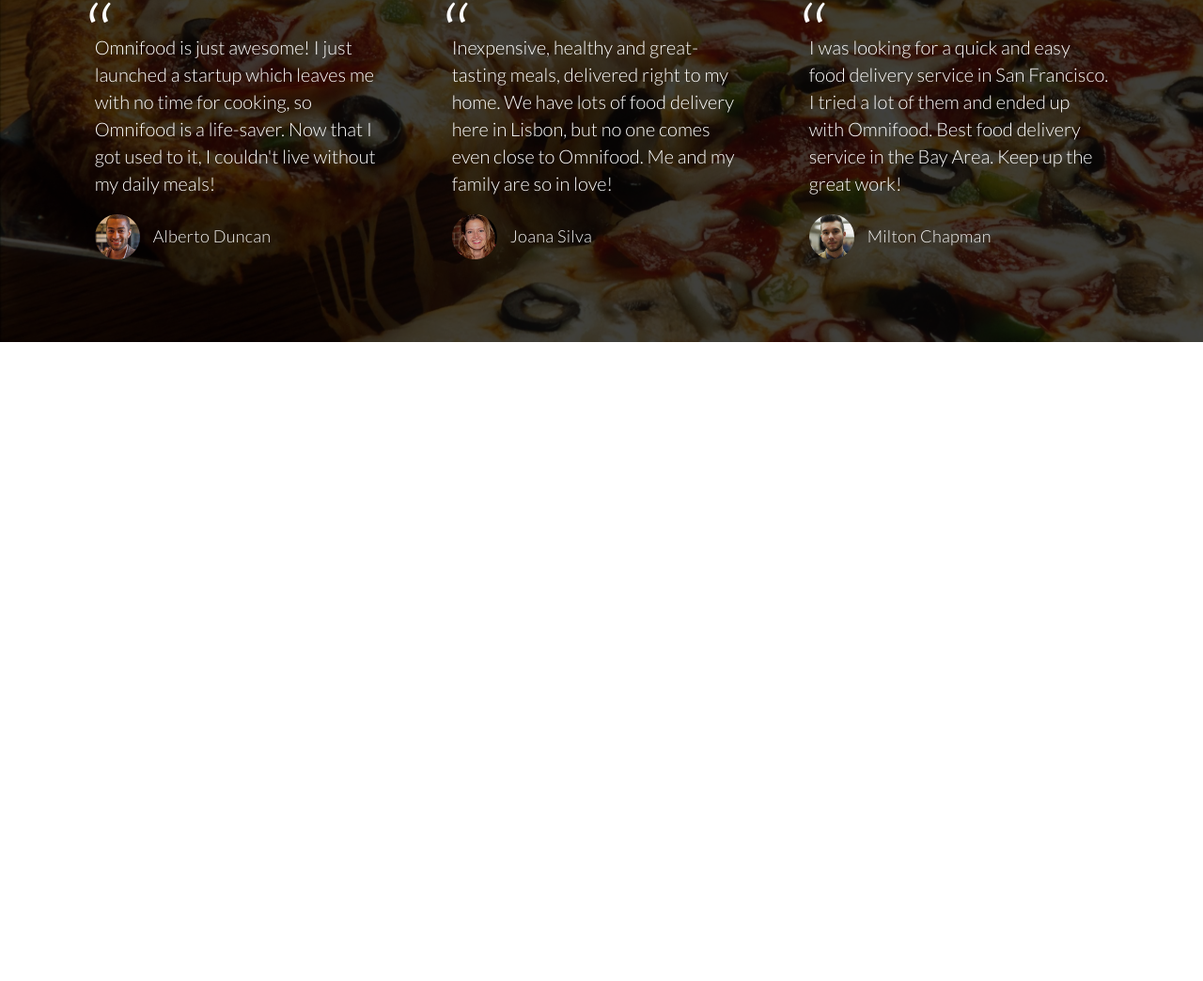
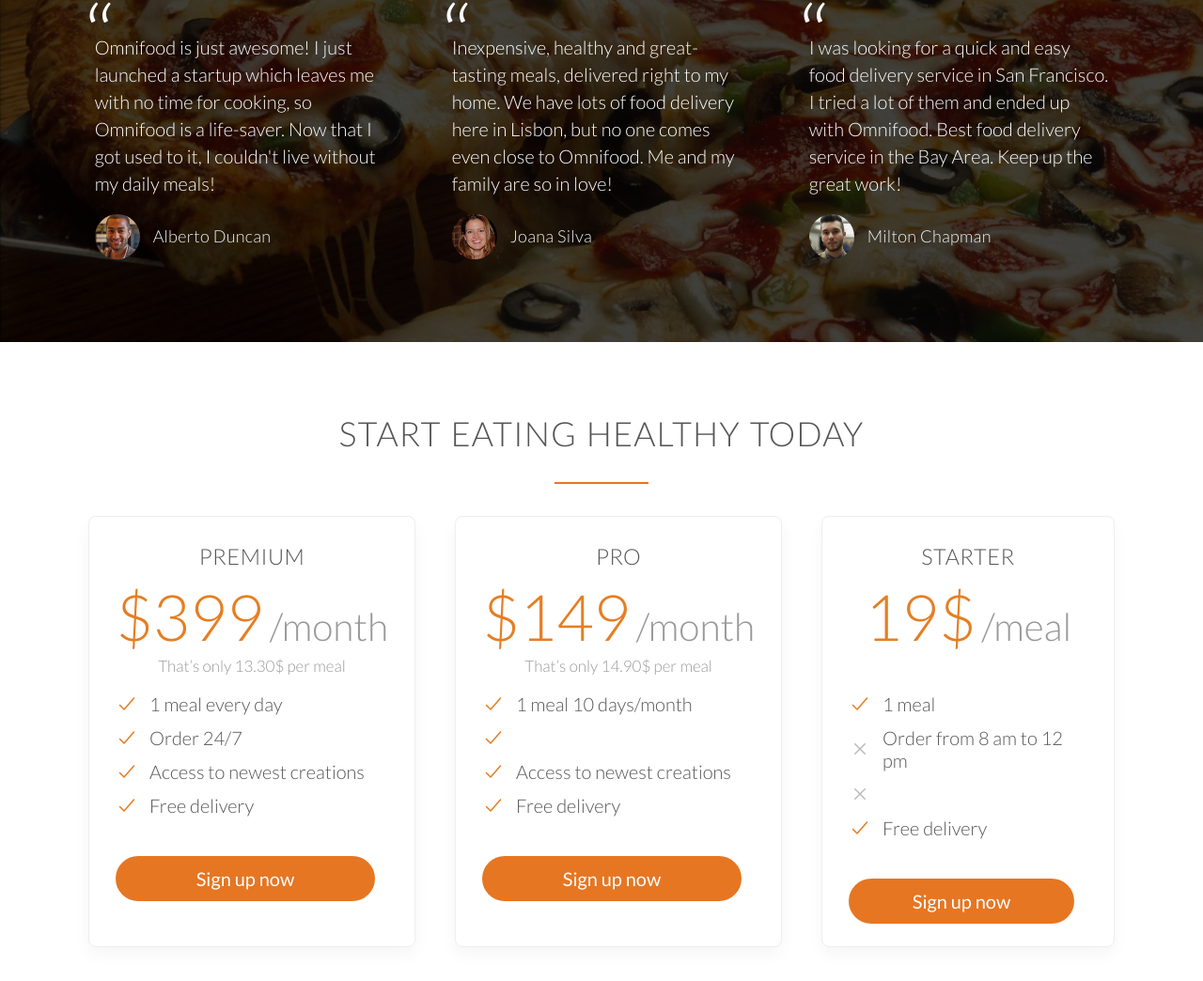
Before and after one commit to ProcessHandle/Website1StIngraham-JoMiranda, a plain HTML site: page index.html in a window 1280 px wide. Shown: the part 3686-4730 px from the top of the page at 94% size. Before the commit the page ends 4050 px from the top, so only its background shows below. Drawn offline with nearby package versions, Linux system fonts and the light colour scheme.

Commit message:
Joel added subscription section

```diff
--- a/index.html
+++ b/index.html
@@ -396,6 +396,85 @@
             font-size: 90%;
             letter-spacing: .3px;
         }
+
+        .bf {
+            background: #fff;
+        }
+
+        .bg {
+            display: grid;
+            grid-template-columns: repeat(3, 1fr);
+            gap: 42px;
+            margin-top: 34px;
+        }
+
+        .bh {
+            background: #fff;
+            border: 1px solid #eee;
+            border-radius: 8px;
+            padding: 28px 28px 24px;
+            text-align: center;
+            box-shadow: 0 8px 18px rgba(0, 0, 0, 0.04);
+        }
+
+        .bi {
+            letter-spacing: .5px;
+            margin-bottom: 16px;
+        }
+
+        .bj {
+            font-size: 340%;
+            font-weight: 300;
+            color: #e67e22;
+            line-height: 1;
+            margin-bottom: 8px;
+        }
+
+        .bk {
+            font-size: 60%;
+            color: #999;
+            margin-left: 6px;
+        }
+
+        .bl {
+            font-size: 85%;
+            color: #999;
+            margin-bottom: 18px;
+        }
+
+        .bm {
+            list-style: none;
+            display: grid;
+            gap: 12px;
+            text-align: left;
+            margin: 18px 0 22px;
+        }
+
+        .bm li {
+            display: grid;
+            grid-template-columns: 24px 1fr;
+            align-items: center;
+            column-gap: 12px;
+        }
+
+        .bn {
+            color: #e67e22;
+            font-size: 120%;
+        }
+
+        .bo {
+            color: #bbb;
+            font-size: 120%;
+        }
+
+        .bp {
+            display: flex;
+            justify-content: center;
+        }
+
+        .bq {
+            width: 100%;
+        }
     </style>
 </head>
 
@@ -665,6 +744,54 @@
             </div>
         </div>
     </section>
+
+    <section class="bf">
+        <div class="aa">
+            <h2 class="af">Start eating healthy today</h2>
+            <div class="bg">
+                <div class="bh">
+                    <h3 class="bi">Premium</h3>
+                    <div class="bj">$399<span class="bk">/month</span></div>
+                    <div class="bl">That’s only 13.30$ per meal</div>
+                    <ul class="bm">
+                        <li><ion-icon class="bn" name="checkmark-outline"></ion-icon><span>1 meal every day</span></li>
+                        <li><ion-icon class="bn" name="checkmark-outline"></ion-icon><span>Order 24/7</span></li>
+                        <li><ion-icon class="bn" name="checkmark-outline"></ion-icon><span>Access to newest
+                                creations</span></li>
+                        <li><ion-icon class="bn" name="checkmark-outline"></ion-icon><span>Free delivery</span></li>
+                    </ul>
+                    <div class="bp"><a href="#" class="ae bq">Sign up now</a></div>
+                </div>
+                <div class="bh">
+                    <h3 class="bi">Pro</h3>
+                    <div class="bj">$149<span class="bk">/month</span></div>
+                    <div class="bl">That’s only 14.90$ per meal</div>
+                    <ul class="bm">
+                        <li><ion-icon class="bn" name="checkmark-outline"></ion-icon><span>1 meal 10 days/month</span>
+                        </li>
+                        <li><ion-icon class="bn" name="checkmark-outline"></ionicon><span>Order 24/7</span></li>
+                        <li><ion-icon class="bn" name="checkmark-outline"></ion-icon><span>Access to newest
+                                creations</span></li>
+                        <li><ion-icon class="bn" name="checkmark-outline"></ion-icon><span>Free delivery</span></li>
+                    </ul>
+                    <div class="bp"><a href="#" class="ae bq">Sign up now</a></div>
+                </div>
+                <div class="bh">
+                    <h3 class="bi">Starter</h3>
+                    <div class="bj">19$<span class="bk">/meal</span></div>
+                    <div class="bl">&nbsp;</div>
+                    <ul class="bm">
+                        <li><ion-icon class="bn" name="checkmark-outline"></ion-icon><span>1 meal</span></li>
+                        <li><ion-icon class="bo" name="close-outline"></ion-icon><span>Order from 8 am to 12 pm</span>
+                        </li>
+                        <li><ion-icon class="bo" name="close-outline"></ion-icon><span>&nbsp;</span></li>
+                        <li><ion-icon class="bn" name="checkmark-outline"></ion-icon><span>Free delivery</span></li>
+                    </ul>
+                    <div class="bp"><a href="#" class="ae bq">Sign up now</a></div>
+                </div>
+            </div>
+        </div>
+    </section>
 </body>
 
 </html>
```
